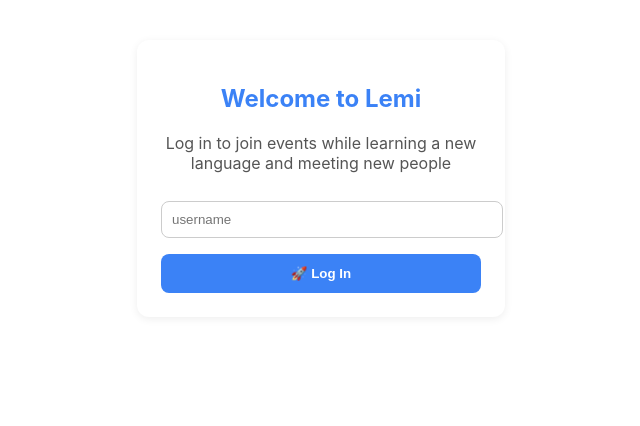
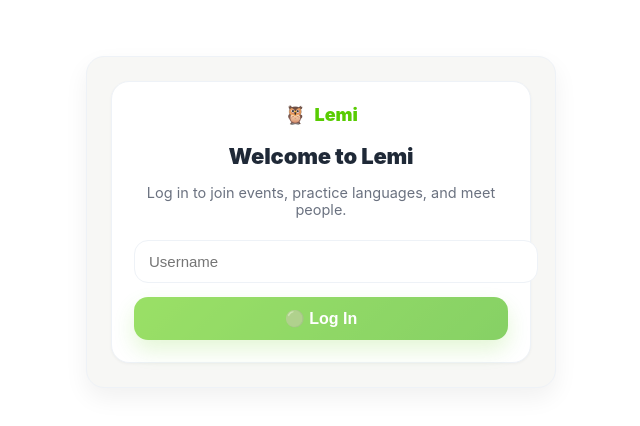
Before and after one commit to Gyxius/web-frontend, a React (Create React App) app: page / in a window 1280 px wide. Shown: the top 426 px of the page, without its empty margins (319-959 px from the left). Built offline with nearby package versions, Linux system fonts and the light colour scheme.

Commit message:
Update UI theme

```diff
--- a/src/Login.js
+++ b/src/Login.js
@@ -5,23 +5,110 @@ function Login({ onLogin }) {
   const [loading, setLoading] = useState(false);
   const [error, setError] = useState("");
 
+  // 🟢 Duolingo-inspired palette (matches your other screens)
+  const theme = {
+    bg: "#F7F7F5",
+    card: "#FFFFFF",
+    text: "#1F2937",
+    textMuted: "#6B7280",
+    primary: "#58CC02",
+    primaryDark: "#37B300",
+    accent: "#1CB0F6",
+    border: "#EEF2F7",
+    danger: "#EA2B2B",
+    shadow: "0 10px 24px rgba(0,0,0,0.06)",
+    radius: 18,
+  };
+
+  const styles = {
+    wrapper: {
+      maxWidth: 420,
+      margin: "56px auto",
+      padding: 24,
+      background: theme.bg,
+      borderRadius: theme.radius,
+      border: `1px solid ${theme.border}`,
+      boxShadow: theme.shadow,
+      fontFamily: "Inter, Roboto, Nunito Sans, Arial, sans-serif",
+    },
+    card: {
+      background: theme.card,
+      padding: 22,
+      borderRadius: theme.radius,
+      border: `1px solid ${theme.border}`,
+      boxShadow: "0 1px 3px rgba(0,0,0,0.04)",
+    },
+    title: {
+      textAlign: "center",
+      fontSize: 22,
+      fontWeight: 900,
+      color: theme.text,
+      marginBottom: 6,
+      letterSpacing: "-0.2px",
+    },
+    subtitle: {
+      textAlign: "center",
+      color: theme.textMuted,
+      marginBottom: 16,
+      fontSize: 14.5,
+    },
+    input: {
+      width: "100%",
+      padding: "12px 14px",
+      margin: "6px 0 10px",
+      borderRadius: 14,
+      border: `1px solid ${theme.border}`,
+      outline: "none",
+      background: "#FFFFFF",
+      fontSize: 15,
+    },
+    button: {
+      width: "100%",
+      background: `linear-gradient(135deg, ${theme.primary}, ${theme.primaryDark})`,
+      color: "#fff",
+      fontWeight: 900,
+      padding: "12px 14px",
+      borderRadius: 14,
+      border: "none",
+      marginTop: 4,
+      cursor: "pointer",
+      boxShadow: "0 10px 22px rgba(88,204,2,0.28)",
+      fontSize: 16,
+      transition: "transform 0.12s ease, box-shadow 0.2s",
+      disabled: { opacity: 0.6, cursor: "not-allowed" },
+    },
+    error: { color: theme.danger, textAlign: "center", marginTop: 12, fontWeight: 700 },
+    brand: {
+      display: "flex",
+      alignItems: "center",
+      justifyContent: "center",
+      gap: 8,
+      marginBottom: 8,
+      color: theme.primary,
+      fontWeight: 900,
+      fontSize: 18,
+    },
+  };
+
   const handleLogin = async (e) => {
     e.preventDefault();
+    if (!userName.trim()) return;
+
     setLoading(true);
     setError("");
     try {
       const response = await fetch("http://192.168.1.25:8000/login", {
         method: "POST",
         headers: { "Content-Type": "application/json" },
-        body: JSON.stringify({ username: userName }),
+        body: JSON.stringify({ username: userName.trim() }),
       });
       const data = await response.json();
       if (response.ok && data.username) {
         onLogin(data.username);
       } else {
-        setError("Login failed. Try a different username.");
+        setError(data?.error || "Login failed. Try a different username.");
       }
-    } catch (err) {
+    } catch {
       setError("Could not connect to backend.");
     } finally {
       setLoading(false);
@@ -29,21 +116,40 @@ function Login({ onLogin }) {
   };
 
   return (
-    <form onSubmit={handleLogin} style={{ maxWidth: 320, margin: "40px auto", padding: 24, background: "#fff", borderRadius: 12, boxShadow: "0 2px 8px #eee" }}>
-      <h2 style={{ color: "#3b82f6", textAlign: "center" }}>Welcome to Lemi</h2>
-      <p style={{ textAlign: "center", color: "#555" }}>Log in to join events while learning a new language and meeting new people</p>
+    <form onSubmit={handleLogin} style={styles.wrapper}>
+      <div style={styles.card}>
+        <div style={styles.brand}>
+          <span role="img" aria-label="owl">🦉</span>
+          <span>Lemi</span>
+        </div>
+        <h2 style={styles.title}>Welcome to Lemi</h2>
+        <p style={styles.subtitle}>
+          Log in to join events, practice languages, and meet people.
+        </p>
+
         <input
           type="text"
-        placeholder="username"
+          placeholder="Username"
           value={userName}
-        onChange={e => setUserName(e.target.value)}
-        style={{ width: "100%", padding: 10, margin: "12px 0", borderRadius: 8, border: "1px solid #ccc" }}
+          onChange={(e) => setUserName(e.target.value)}
+          style={styles.input}
           autoComplete="username"
+          aria-label="Username"
         />
-      <button type="submit" disabled={loading} style={{ width: "100%", background: "#3b82f6", color: "#fff", fontWeight: 600, padding: 12, borderRadius: 8, border: "none", marginTop: 4 }}>
-        {loading ? "Logging in..." : "🚀 Log In"}
+
+        <button
+          type="submit"
+          disabled={loading || !userName.trim()}
+          style={{
+            ...styles.button,
+            ...(loading || !userName.trim() ? styles.button.disabled : null),
+          }}
+        >
+          {loading ? "Logging in…" : "🟢 Log In"}
         </button>
-      {error && <p style={{ color: "#ef4444", textAlign: "center", marginTop: 12 }}>{error}</p>}
+
+        {error ? <p style={styles.error}>{error}</p> : null}
+      </div>
     </form>
   );
 }
--- a/src/SocialChat.js
+++ b/src/SocialChat.js
@@ -1,10 +1,19 @@
-import React, { useState } from "react";
+import React, { useState, useEffect } from "react";
 
-function SocialChat({ event, initialMessages = [], currentUser, onSendMessage, onBack, onHome, onUserClick, onLeaveEvent }) {
+function SocialChat({
+  event,
+  initialMessages = [],
+  currentUser,
+  onSendMessage,
+  onBack,
+  onHome,
+  onUserClick,
+  onLeaveEvent,
+}) {
   const [messages, setMessages] = useState(initialMessages);
   const [input, setInput] = useState("");
 
-  React.useEffect(() => {
+  useEffect(() => {
     setMessages(initialMessages);
   }, [initialMessages, event]);
 
@@ -13,66 +22,270 @@ function SocialChat({ event, initialMessages = [], currentUser, onSendMessage, o
     const msg = { from: currentUser, text: input.trim() };
     setMessages((m) => [...m, msg]);
     setInput("");
-    if (onSendMessage) onSendMessage(msg);
+    onSendMessage && onSendMessage(msg);
+  };
+
+  // 🟢 Duolingo-inspired theme (same palette direction as SocialHome)
+  const theme = {
+    bg: "#F7F7F5",
+    card: "#FFFFFF",
+    text: "#1F2937",
+    textMuted: "#6B7280",
+    primary: "#58CC02",
+    primaryDark: "#37B300",
+    accent: "#1CB0F6",
+    gold: "#FFDE59",
+    danger: "#EA2B2B",
+    border: "#EEF2F7",
+    track: "#E5E7EB",
+    shadow: "0 4px 14px rgba(0,0,0,0.06)",
+    shadowSoft: "0 10px 30px rgba(0,0,0,0.08)",
+    radius: 16,
+    radiusLg: 20,
+  };
+
+  const styles = {
+    container: {
+      maxWidth: 480,
+      margin: "32px auto",
+      background: theme.bg,
+      padding: 20,
+      borderRadius: theme.radiusLg,
+      boxShadow: theme.shadow,
+      fontFamily: "Inter, Roboto, Nunito Sans, Arial, sans-serif",
+      border: `1px solid ${theme.border}`,
+    },
+
+    // Event recap
+    resultBox: {
+      background: theme.card,
+      padding: 16,
+      borderRadius: theme.radius,
+      marginBottom: 16,
+      border: `1px solid ${theme.border}`,
+      boxShadow: "0 1px 3px rgba(0,0,0,0.04)",
+    },
+    resultTitle: {
+      fontWeight: 900,
+      marginTop: 8,
+      marginBottom: 8,
+      color: theme.primary,
+      fontSize: 14,
+      textTransform: "uppercase",
+      letterSpacing: "0.8px",
+    },
+    crewItem: { marginBottom: 6, color: theme.textMuted },
+    bold: { fontWeight: 800, color: theme.text },
+
+    // Chat area
+    chat: {
+      background: theme.card,
+      padding: 16,
+      borderRadius: theme.radius,
+      marginBottom: 12,
+      border: `1px solid ${theme.border}`,
+      boxShadow: "0 1px 3px rgba(0,0,0,0.04)",
+    },
+    chatHeader: {
+      fontWeight: 900,
+      marginBottom: 10,
+      color: theme.accent,
+      fontSize: 14,
+      textTransform: "uppercase",
+      letterSpacing: "0.8px",
+    },
+    chatBox: {
+      height: 260,
+      border: `1px solid ${theme.border}`,
+      borderRadius: theme.radius,
+      padding: 10,
+      marginBottom: 10,
+      background: "#FBFDFC",
+      overflowY: "auto",
+      display: "flex",
+      flexDirection: "column",
+      gap: 8,
+    },
+    // message row wrapper
+    row: {
+      display: "flex",
+      width: "100%",
+    },
+    rowRight: { justifyContent: "flex-end" },
+    bubble: {
+      maxWidth: "78%",
+      padding: "10px 12px",
+      borderRadius: 16,
+      lineHeight: 1.35,
+      fontSize: 14.5,
+      boxShadow: "0 1px 2px rgba(0,0,0,0.06)",
+      border: `1px solid ${theme.border}`,
+      background: "#FFFFFF",
+      color: theme.text,
+    },
+    bubbleMe: {
+      background: `linear-gradient(135deg, ${theme.primary}, ${theme.primaryDark})`,
+      color: "#fff",
+      border: "none",
+      boxShadow: "0 2px 8px rgba(88,204,2,0.25)",
+    },
+    bubbleName: {
+      display: "block",
+      fontWeight: 800,
+      marginBottom: 4,
+      fontSize: 12,
+      color: theme.textMuted,
+    },
+    bubbleNameMe: {
+      color: "rgba(255,255,255,0.9)",
+    },
+
+    // Input row
+    chatInput: {
+      display: "flex",
+      alignItems: "center",
+      gap: 8,
+      marginTop: 6,
+    },
+    input: {
+      border: `1px solid ${theme.border}`,
+      borderRadius: 999,
+      padding: "10px 14px",
+      margin: "4px 0",
+      flex: 1,
+      outline: "none",
+      background: "#FFFFFF",
+      fontSize: 14.5,
+    },
+    sendBtn: {
+      background: `linear-gradient(135deg, ${theme.primary}, ${theme.primaryDark})`,
+      color: "white",
+      border: "none",
+      borderRadius: 999,
+      padding: "10px 16px",
+      fontWeight: 900,
+      fontSize: 14,
+      cursor: "pointer",
+      boxShadow: "0 6px 16px rgba(88,204,2,0.28)",
+      transition: "transform 0.12s ease, box-shadow 0.2s",
+    },
+
+    // Footer CTA buttons
+    backBtn: {
+      marginTop: 10,
+      background: `linear-gradient(135deg, ${theme.accent}, #0AA6EB)`,
+      color: "white",
+      border: "none",
+      borderRadius: 12,
+      padding: "10px 16px",
+      fontWeight: 800,
+      cursor: "pointer",
+      boxShadow: "0 6px 16px rgba(28,176,246,0.20)",
+      width: "100%",
+    },
+    homeBtn: {
+      marginTop: 10,
+      background: "#FFFFFF",
+      color: theme.text,
+      border: `1px solid ${theme.border}`,
+      borderRadius: 12,
+      padding: "10px 16px",
+      fontWeight: 800,
+      cursor: "pointer",
+      boxShadow: "0 1px 3px rgba(0,0,0,0.06)",
+      width: "100%",
+    },
+    leaveBtn: {
+      marginTop: 10,
+      background: theme.danger,
+      color: "white",
+      border: "none",
+      borderRadius: 12,
+      padding: "10px 16px",
+      fontWeight: 900,
+      cursor: "pointer",
+      boxShadow: "0 6px 16px rgba(234,43,43,0.20)",
+      width: "100%",
+    },
   };
 
   return (
     <div style={styles.container}>
       <div style={styles.resultBox}>
         <div style={styles.resultTitle}>✨ The Event</div>
-        <div>Event: {event?.name}</div>
-        <div>Time: {event?.time}</div>
-        <div>Budget: €{event?.budget}</div>
+        <div><span style={styles.bold}>Event:</span> {event?.name}</div>
+        <div><span style={styles.bold}>Time:</span> {event?.time}</div>
+        <div><span style={styles.bold}>Budget:</span> €{event?.budget}</div>
+
         <div style={styles.resultTitle}>🧃 The Residents</div>
         {(event?.crew_full || event?.crew || []).map((item, i) => (
-          <div key={i} style={{ ...styles.crewItem, cursor: "pointer" }} onClick={() => onUserClick && onUserClick(item)}>
-            <span style={styles.bold}>{item.emoji} {item.name} ({item.country})</span> – "{item.desc}"
+          <div
+            key={i}
+            style={{ ...styles.crewItem, cursor: "pointer" }}
+            onClick={() => onUserClick && onUserClick(item)}
+          >
+            <span style={styles.bold}>
+              {item.emoji} {item.name} ({item.country})
+            </span>{" "}
+            – "{item.desc}"
           </div>
         ))}
       </div>
+
       <div style={styles.chat}>
         <div style={styles.chatHeader}>💬 Group Chat</div>
+
         <div style={styles.chatBox}>
-          {messages.map((m, i) => (
-            <div key={i}>
-              <span style={styles.bold}>
-                {m.from === currentUser ? "You" : m.from}:
-              </span> {m.text}
-            </div>
-          ))}
+          {messages.map((m, i) => {
+            const mine = m.from === currentUser;
+            return (
+              <div
+                key={i}
+                style={{ ...styles.row, ...(mine ? styles.rowRight : {}) }}
+              >
+                <div
+                  style={{
+                    ...styles.bubble,
+                    ...(mine ? styles.bubbleMe : {}),
+                  }}
+                >
+                  <span
+                    style={{
+                      ...styles.bubbleName,
+                      ...(mine ? styles.bubbleNameMe : {}),
+                    }}
+                  >
+                    {mine ? "You" : m.from}
+                  </span>
+                  {m.text}
+                </div>
+              </div>
+            );
+          })}
         </div>
+
         <div style={styles.chatInput}>
           <input
             value={input}
-            onChange={e => setInput(e.target.value)}
-            placeholder="Say something..."
-            style={{ ...styles.input, flex: 1 }}
+            onChange={(e) => setInput(e.target.value)}
+            placeholder="Type your message…"
+            style={styles.input}
+            onKeyDown={(e) => (e.key === "Enter" ? sendMsg() : null)}
           />
           <button style={styles.sendBtn} onClick={sendMsg}>Send</button>
         </div>
       </div>
+
       <button style={styles.backBtn} onClick={onBack}>Back to Results</button>
       <button style={styles.homeBtn} onClick={onHome}>Go to Homepage</button>
-      <button style={styles.leaveBtn} onClick={() => onLeaveEvent && onLeaveEvent(event)}>Leave Event</button>
+      <button
+        style={styles.leaveBtn}
+        onClick={() => onLeaveEvent && onLeaveEvent(event)}
+      >
+        Leave Event
+      </button>
     </div>
   );
 }
 
-const styles = {
-  container: { maxWidth: 400, margin: "40px auto", background: "#f0f4f8", padding: 20, borderRadius: 16, boxShadow: "0 2px 8px #eee" },
-  resultBox: { background: "white", padding: 16, borderRadius: 12, marginBottom: 20 },
-  resultTitle: { fontWeight: 600, marginTop: 8, marginBottom: 6 },
-  crewItem: { marginBottom: 4, color: "#333" },
-  bold: { fontWeight: 600 },
-  chat: { background: "#fff", padding: 16, borderRadius: 12, marginBottom: 16 },
-  chatHeader: { fontWeight: 600, marginBottom: 8 },
-  chatBox: { height: 180, border: "1px solid #d1dce5", borderRadius: 6, padding: 8, marginBottom: 8, background: "#f7f9fb", overflowY: "auto" },
-  chatInput: { display: "flex", alignItems: "center", gap: 8 },
-  input: { border: "1px solid #ccc", borderRadius: 6, padding: 8, margin: "4px 0" },
-  sendBtn: { background: "#3b82f6", color: "white", border: "none", borderRadius: 8, padding: "8px 16px", fontWeight: 600, cursor: "pointer" },
-  backBtn: { marginTop: 16, background: "#5e81ac", color: "white", border: "none", borderRadius: 8, padding: "8px 16px", fontWeight: 600, cursor: "pointer" },
-  homeBtn: { marginTop: 8, background: "#3b82f6", color: "white", border: "none", borderRadius: 8, padding: "8px 16px", fontWeight: 600, cursor: "pointer" },
-  leaveBtn: { marginTop: 8, background: "#e63946", color: "white", border: "none", borderRadius: 8, padding: "8px 16px", fontWeight: 600, cursor: "pointer" },
-};
-
 export default SocialChat;
--- a/src/SocialForm.js
+++ b/src/SocialForm.js
@@ -32,77 +32,166 @@ function SocialForm({ onConfirm }) {
   const [category, setCategory] = useState(null);
   const [language, setLanguage] = useState(null);
 
+  const theme = {
+    bg: "#F7F7F5",
+    card: "#FFFFFF",
+    text: "#1F2937",
+    textMuted: "#6B7280",
+    primary: "#58CC02",
+    primaryDark: "#37B300",
+    accent: "#1CB0F6",
+    border: "#EEF2F7",
+    shadow: "0 6px 18px rgba(0,0,0,0.06)",
+    radius: 16,
+    radiusLg: 20,
+  };
+
   const handleSubmit = (e) => {
     e.preventDefault();
-    const payload = {
-      date,
-      start: startTime,
-      end: endTime,
-      budget,
-      type,
-      category,
-      language,
-    };
-    if (onConfirm) onConfirm(payload);
+    const payload = { date, start: startTime, end: endTime, budget, type, category, language };
+    onConfirm && onConfirm(payload);
+  };
+
+  const styles = {
+    form: {
+      maxWidth: 520,
+      margin: "36px auto",
+      background: theme.bg,
+      padding: 22,
+      borderRadius: theme.radiusLg,
+      boxShadow: theme.shadow,
+      border: `1px solid ${theme.border}`,
+      fontFamily: "Inter, Roboto, Nunito Sans, Arial, sans-serif",
+    },
+    title: {
+      fontSize: 22,
+      fontWeight: 900,
+      marginBottom: 6,
+      color: theme.text,
+      letterSpacing: "-0.2px",
+    },
+    subtitle: { fontSize: 15, color: theme.textMuted, marginBottom: 16 },
+    inputs: {
+      background: theme.card,
+      padding: 18,
+      borderRadius: theme.radius,
+      border: `1px solid ${theme.border}`,
+      boxShadow: "0 1px 3px rgba(0,0,0,0.04)",
+    },
+    label: { display: "block", fontSize: 13, fontWeight: 800, color: theme.textMuted, marginTop: 10, marginBottom: 6, textTransform: "uppercase", letterSpacing: "0.8px" },
+    input: {
+      width: "100%",
+      border: `1px solid ${theme.border}`,
+      borderRadius: 12,
+      padding: 10,
+      margin: "2px 0 8px",
+      outline: "none",
+      background: "#FFFFFF",
+      fontSize: 14.5,
+    },
+    pillRow: { display: "flex", flexWrap: "wrap", gap: 8, margin: "6px 0 10px" },
+    pill: {
+      border: `1px solid ${theme.border}`,
+      borderRadius: 999,
+      padding: "8px 12px",
+      background: "#FFFFFF",
+      cursor: "pointer",
+      boxShadow: "0 1px 2px rgba(0,0,0,0.04)",
+    },
+    pillSelected: {
+      background: `linear-gradient(135deg, ${theme.primary}, ${theme.primaryDark})`,
+      borderColor: "transparent",
+      boxShadow: "0 6px 14px rgba(88,204,2,0.22)",
+    },
+    pillText: { fontSize: 14, color: theme.text, fontWeight: 600 },
+    pillTextSelected: { color: "#fff", fontWeight: 900 },
+    btn: {
+      width: "100%",
+      padding: "14px",
+      borderRadius: 14,
+      border: "none",
+      color: "white",
+      fontWeight: 900,
+      cursor: "pointer",
+      fontSize: 16,
+      background: `linear-gradient(135deg, ${theme.primary}, ${theme.primaryDark})`,
+      boxShadow: "0 10px 22px rgba(88,204,2,0.28)",
+      marginTop: 16,
+    },
   };
 
   return (
     <form onSubmit={handleSubmit} style={styles.form}>
       <h2 style={styles.title}>🎲 Spin to Practice Languages</h2>
       <p style={styles.subtitle}>
-        Pick a language you want to practice, your budget, and the kind of event you like, we’ll find a crew ready to chat and learn together.
+        Pick a language you want to practice, your budget, and the kind of event you like — we’ll find a crew ready to chat and learn together.
       </p>
+
       <div style={styles.inputs}>
-        <label>Date:</label>
-        <input type="date" value={date} onChange={e => setDate(e.target.value)} style={styles.input} />
-        <label>Start Time:</label>
-        <input type="time" value={startTime} onChange={e => setStartTime(e.target.value)} style={styles.input} />
-        <label>End Time:</label>
-        <input type="time" value={endTime} onChange={e => setEndTime(e.target.value)} style={styles.input} />
-        <label>Your Budget (€):</label>
-        <input type="number" min={0} value={budget} onChange={e => setBudget(Number(e.target.value))} style={styles.input} />
-        <label style={{ marginTop: 12 }}>Pick a Type:</label>
+        <label style={styles.label}>Date</label>
+        <input type="date" value={date} onChange={(e) => setDate(e.target.value)} style={styles.input} />
+
+        <label style={styles.label}>Start Time</label>
+        <input type="time" value={startTime} onChange={(e) => setStartTime(e.target.value)} style={styles.input} />
+
+        <label style={styles.label}>End Time</label>
+        <input type="time" value={endTime} onChange={(e) => setEndTime(e.target.value)} style={styles.input} />
+
+        <label style={styles.label}>Your Budget (€)</label>
+        <input
+          type="number"
+          min={0}
+          value={budget}
+          onChange={(e) => setBudget(Number(e.target.value))}
+          style={styles.input}
+        />
+
+        <label style={styles.label}>Pick a Type</label>
         <div style={styles.pillRow}>
-          {types.map(t => (
-            <button type="button" key={t.id} style={{ ...styles.pill, ...(type === t.id ? styles.pillSelected : {}) }} onClick={() => setType(type === t.id ? null : t.id)}>
+          {types.map((t) => (
+            <button
+              type="button"
+              key={t.id}
+              style={{ ...styles.pill, ...(type === t.id ? styles.pillSelected : {}) }}
+              onClick={() => setType(type === t.id ? null : t.id)}
+            >
               <span style={{ ...(type === t.id ? styles.pillTextSelected : styles.pillText) }}>{t.label}</span>
             </button>
           ))}
         </div>
-        <label style={{ marginTop: 12 }}>Choose a Category:</label>
+
+        <label style={styles.label}>Choose a Category</label>
         <div style={styles.pillRow}>
-          {categories.map(c => (
-            <button type="button" key={c.id} style={{ ...styles.pill, ...(category === c.id ? styles.pillSelected : {}) }} onClick={() => setCategory(category === c.id ? null : c.id)}>
+          {categories.map((c) => (
+            <button
+              type="button"
+              key={c.id}
+              style={{ ...styles.pill, ...(category === c.id ? styles.pillSelected : {}) }}
+              onClick={() => setCategory(category === c.id ? null : c.id)}
+            >
               <span style={{ ...(category === c.id ? styles.pillTextSelected : styles.pillText) }}>{c.label}</span>
             </button>
           ))}
         </div>
-        <label style={{ marginTop: 12 }}>Language you want to practice:</label>
+
+        <label style={styles.label}>Language you want to practice</label>
         <div style={styles.pillRow}>
-          {languages.map(lang => (
-            <button type="button" key={lang.id} style={{ ...styles.pill, ...(language === lang.id ? styles.pillSelected : {}) }} onClick={() => setLanguage(language === lang.id ? null : lang.id)}>
+          {languages.map((lang) => (
+            <button
+              type="button"
+              key={lang.id}
+              style={{ ...styles.pill, ...(language === lang.id ? styles.pillSelected : {}) }}
+              onClick={() => setLanguage(language === lang.id ? null : lang.id)}
+            >
               <span style={{ ...(language === lang.id ? styles.pillTextSelected : styles.pillText) }}>{lang.label}</span>
             </button>
           ))}
         </div>
-        <button type="submit" style={{ ...styles.btn, backgroundColor: "#3b82f6", marginTop: 16 }}>Confirm</button>
+
+        <button type="submit" style={styles.btn}>Confirm</button>
       </div>
     </form>
   );
 }
 
-const styles = {
-  form: { maxWidth: 400, margin: "40px auto", background: "#f0f4f8", padding: 20, borderRadius: 16, boxShadow: "0 2px 8px #eee" },
-  title: { fontSize: 22, fontWeight: 600, marginBottom: 4 },
-  subtitle: { fontSize: 15, color: "#444", marginBottom: 16 },
-  inputs: { background: "white", padding: 16, borderRadius: 12, marginBottom: 20 },
-  input: { width: "100%", border: "1px solid #ccc", borderRadius: 6, padding: 8, margin: "4px 0" },
-  pillRow: { display: "flex", flexWrap: "wrap", gap: 8, margin: "10px 0" },
-  pill: { border: "1px solid #ccc", borderRadius: 16, padding: "6px 12px", background: "#f9f9f9", cursor: "pointer" },
-  pillSelected: { background: "#3b82f6", borderColor: "#3b82f6" },
-  pillText: { fontSize: 14, color: "#333" },
-  pillTextSelected: { color: "white", fontWeight: 600 },
-  btn: { width: "100%", padding: "12px", borderRadius: 8, border: "none", color: "white", fontWeight: 600, cursor: "pointer", fontSize: 16 },
-};
-
 export default SocialForm;
```
Lines whose indentation alone changed are shown as unchanged.
